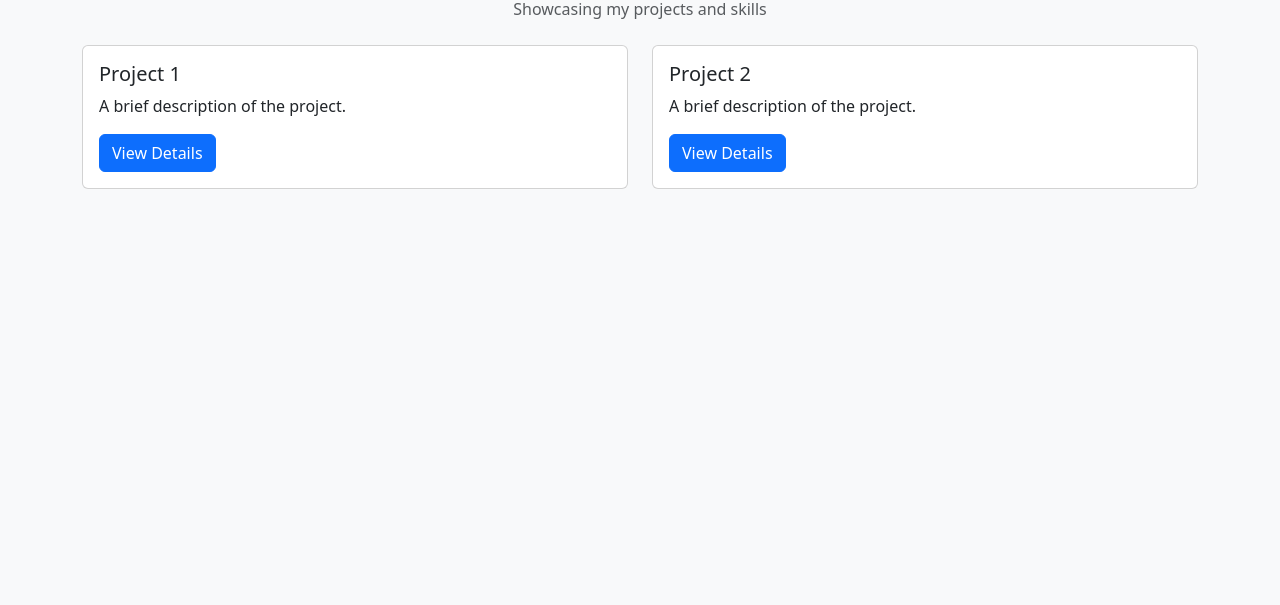
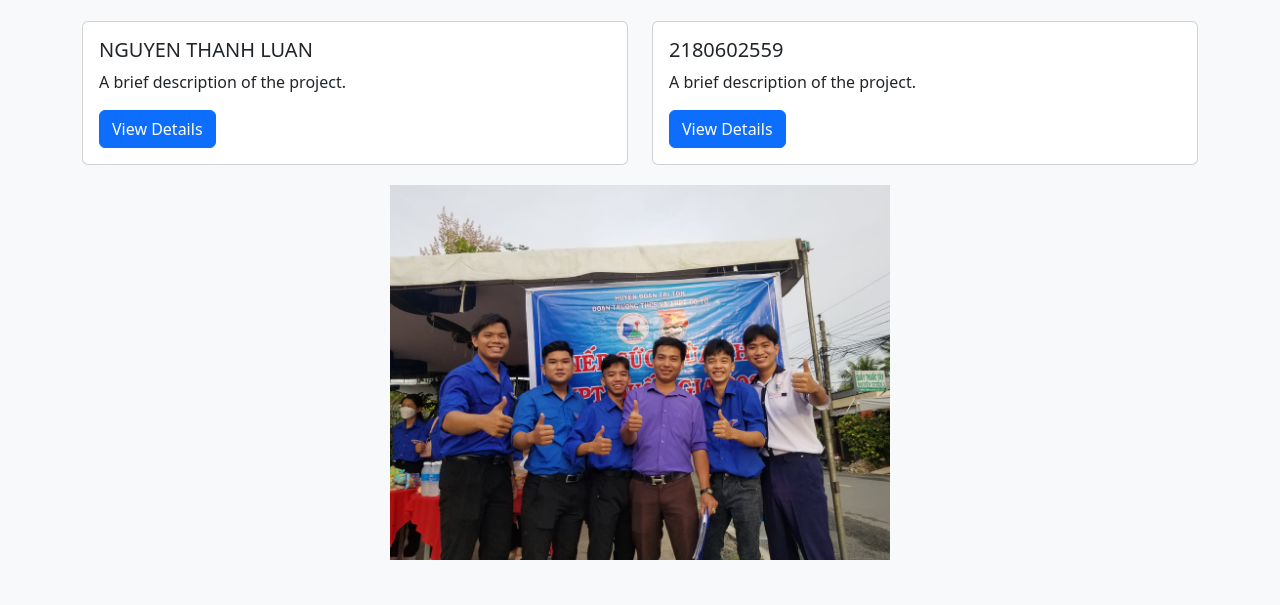
Before and after one commit to 2559NguyenThanhLuan/nguyenthanhluan.github.io, a plain HTML site: page index.html in a window 1280 px wide. Shown: the part 195-800 px from the top of the page. Drawn offline with nearby package versions, Linux system fonts and the light colour scheme.

Commit message:
html-css

```diff
--- a/index.html
+++ b/index.html
@@ -1,4 +1,3 @@
-/* Index.html */
 <!DOCTYPE html>
 <html lang="en">
 <head>
@@ -10,6 +9,7 @@
         body { background-color: #f8f9fa; }
         .card { transition: transform 0.3s ease-in-out; }
         .card:hover { transform: scale(1.05); }
+        .image-container { display: flex; justify-content: center; align-items: center; margin-top: 20px; }
     </style>
 </head>
 <body>
@@ -31,7 +31,7 @@
             <div class="col-md-6">
                 <div class="card">
                     <div class="card-body">
-                        <h5 class="card-title">Project 1</h5>
+                        <h5 class="card-title">NGUYEN THANH LUAN</h5>
                         <p class="card-text">A brief description of the project.</p>
                         <a href="#" class="btn btn-primary">View Details</a>
                     </div>
@@ -40,12 +40,15 @@
             <div class="col-md-6">
                 <div class="card">
                     <div class="card-body">
-                        <h5 class="card-title">Project 2</h5>
+                        <h5 class="card-title">2180602559</h5>
                         <p class="card-text">A brief description of the project.</p>
                         <a href="#" class="btn btn-primary">View Details</a>
                     </div>
                 </div>
             </div>
+            <div class="image-container">
+                <img src="TSMT23.jpg" style="width: 500px;" alt="Project Image">
+            </div>
         </div>
     </div>
 </body>
```
Also changed, not shown: TSMT23.jpg (added).
